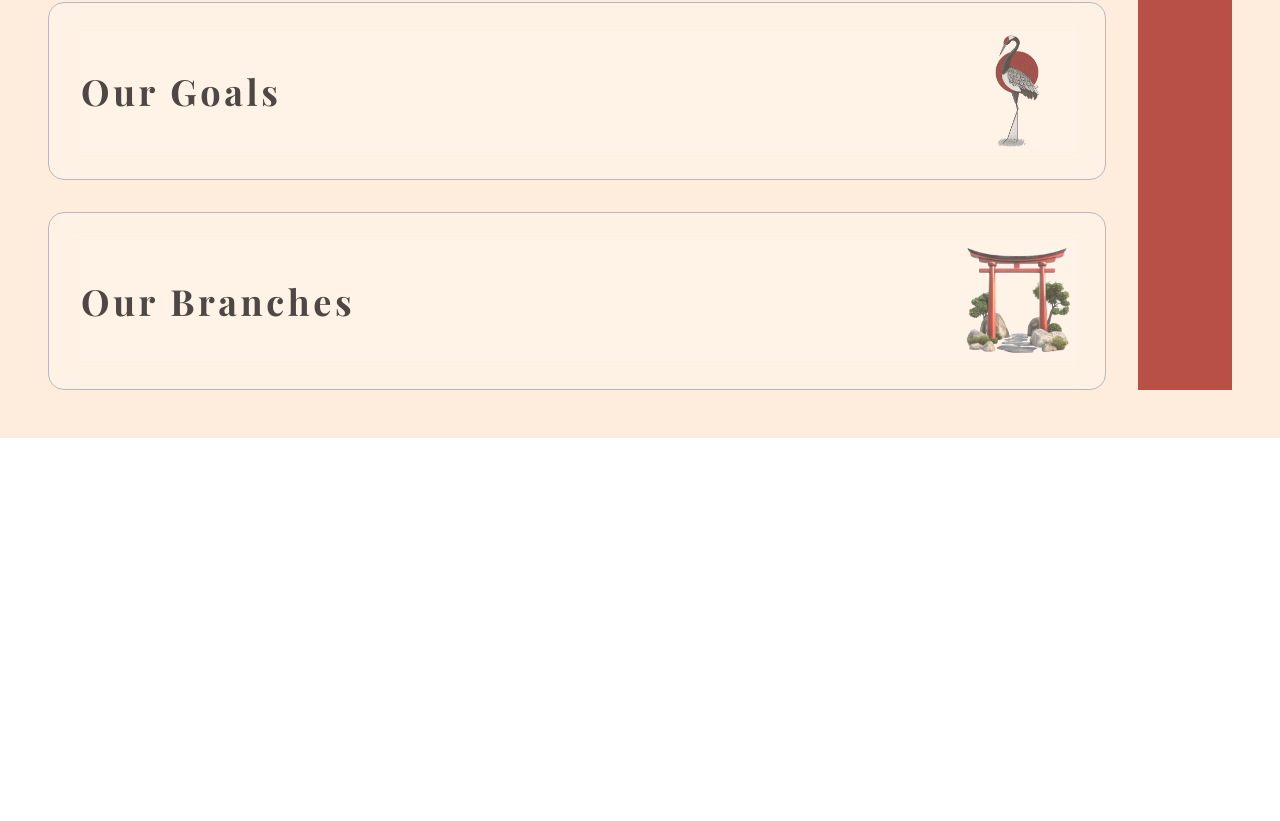
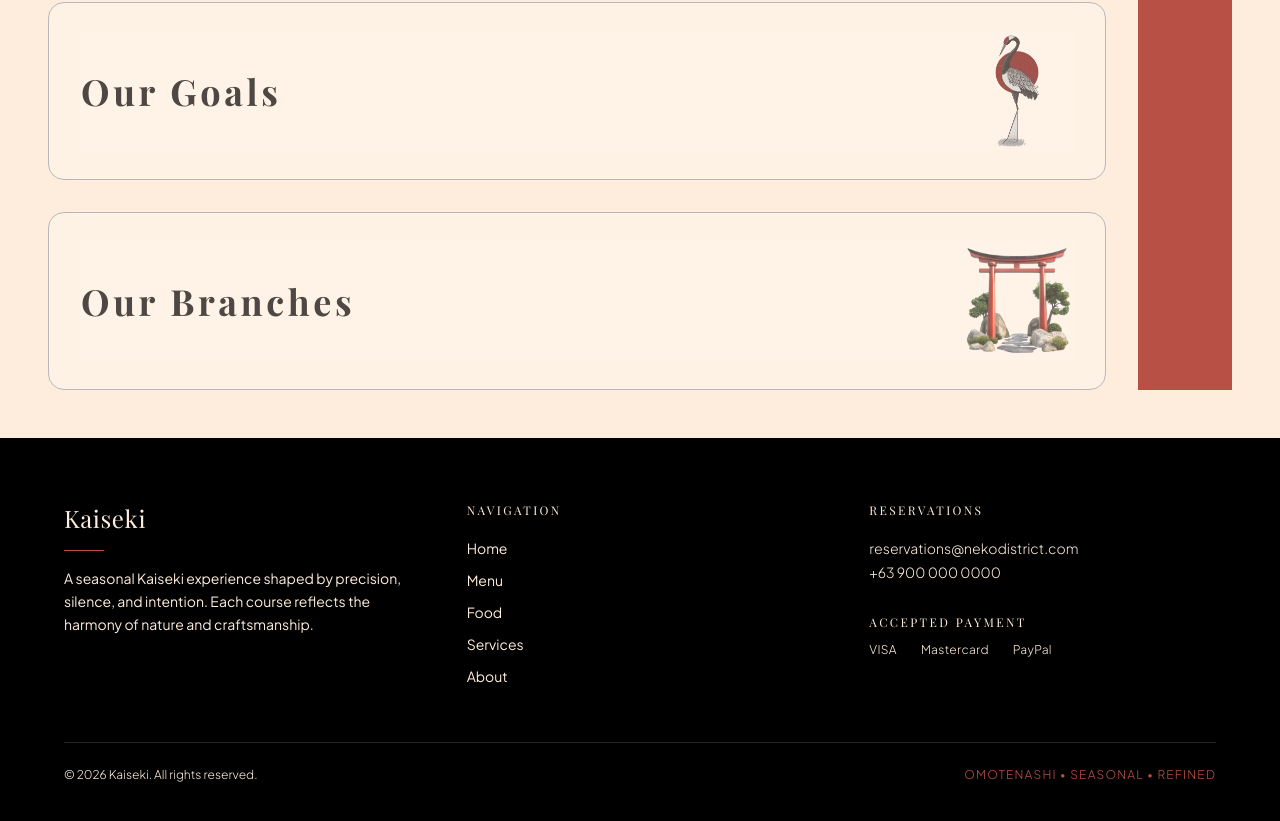
Before and after one commit to rabano-azielrandel/kaiseki, a Next.js app: page / in a window 1280 px wide. Shown: the part 4794-5615 px from the top of the page. Before the commit the page ends 5232 px from the top, so only its background shows below. Built offline with nearby package versions, Linux system fonts and the light colour scheme.

Commit message:
create and integrate footer

```diff
--- a/app/page.tsx
+++ b/app/page.tsx
@@ -4,6 +4,7 @@ import Menu from "@/components/sections/menu";
 import Food from "@/components/sections/food";
 import Service from "@/components/sections/service";
 import About from "@/components/sections/about";
+import Footer from "@/components/footer";
 
 export default function Home() {
   return (
@@ -16,6 +17,7 @@ export default function Home() {
         <Service />
         <About />
       </main>
+      <Footer />
     </div>
   );
 }
--- /dev/null
+++ b/components/footer.tsx
@@ -0,0 +1,90 @@
+import Link from "next/link";
+
+export default function Footer() {
+  return (
+    <footer className="w-full bg-primary px-6 md:px-16 py-16">
+      <div className="max-w-7xl mx-auto">
+        {/* Top Grid */}
+        <div className="grid grid-cols-1 md:grid-cols-3 gap-14">
+          {/* Brand */}
+          <div>
+            <h2 className="text-2xl font-playfair tracking-wide text-background">
+              Kaiseki
+            </h2>
+
+            <div className="w-10 h-[1px] bg-accent my-4" />
+
+            <p className="text-sm text-background font-jakarta-sans leading-relaxed">
+              A seasonal Kaiseki experience shaped by precision, silence, and
+              intention. Each course reflects the harmony of nature and
+              craftsmanship.
+            </p>
+          </div>
+
+          {/* Navigation */}
+          <div>
+            <h3 className="text-xs uppercase tracking-[0.2em] text-background font-playfair mb-5">
+              Navigation
+            </h3>
+
+            <div className="flex flex-col gap-3 text-sm font-jakarta-sans">
+              {["Home", "Menu", "Food", "Services", "About"].map((item) => (
+                <Link
+                  key={item}
+                  href="#"
+                  className="text-background  hover:text-accent transition"
+                >
+                  {item}
+                </Link>
+              ))}
+            </div>
+          </div>
+
+          {/* Contact + Payment */}
+          <div>
+            <h3 className="text-xs uppercase tracking-[0.2em] text-background font-playfair mb-5">
+              Reservations
+            </h3>
+
+            <p className="text-sm text-background font-jakarta-sans font-light">
+              reservations@nekodistrict.com
+            </p>
+            <p className="text-sm text-background font-jakarta-sans font-light mt-1">
+              +63 900 000 0000
+            </p>
+
+            <div className="mt-8">
+              <h4 className="text-xs uppercase tracking-[0.2em] text-background font-playfair font-light mb-3">
+                Accepted Payment
+              </h4>
+
+              <div className="flex items-center gap-6 text-xs tracking-wide">
+                <span className="text-background font-jakarta-sans font-light hover:text-accent transition cursor-pointer">
+                  VISA
+                </span>
+                <span className="text-background font-jakarta-sans font-light hover:text-accent transition cursor-pointer">
+                  Mastercard
+                </span>
+                <span className="text-background font-jakarta-sans font-light hover:text-accent transition cursor-pointer">
+                  PayPal
+                </span>
+              </div>
+            </div>
+          </div>
+        </div>
+
+        {/* Divider */}
+        <div className="mt-14 border-t border-zinc-800" />
+
+        {/* Bottom */}
+        <div className="mt-6 flex flex-col md:flex-row justify-between items-center gap-3 text-xs text-background font-jakarta-sans font-light">
+          <p>© {new Date().getFullYear()} Kaiseki. All rights reserved.</p>
+
+          <p className="tracking-widest text-accent">
+            OMOTENASHI • SEASONAL • REFINED
+          </p>
+        </div>
+      </div>
+    </footer>
+  );
+}
```
